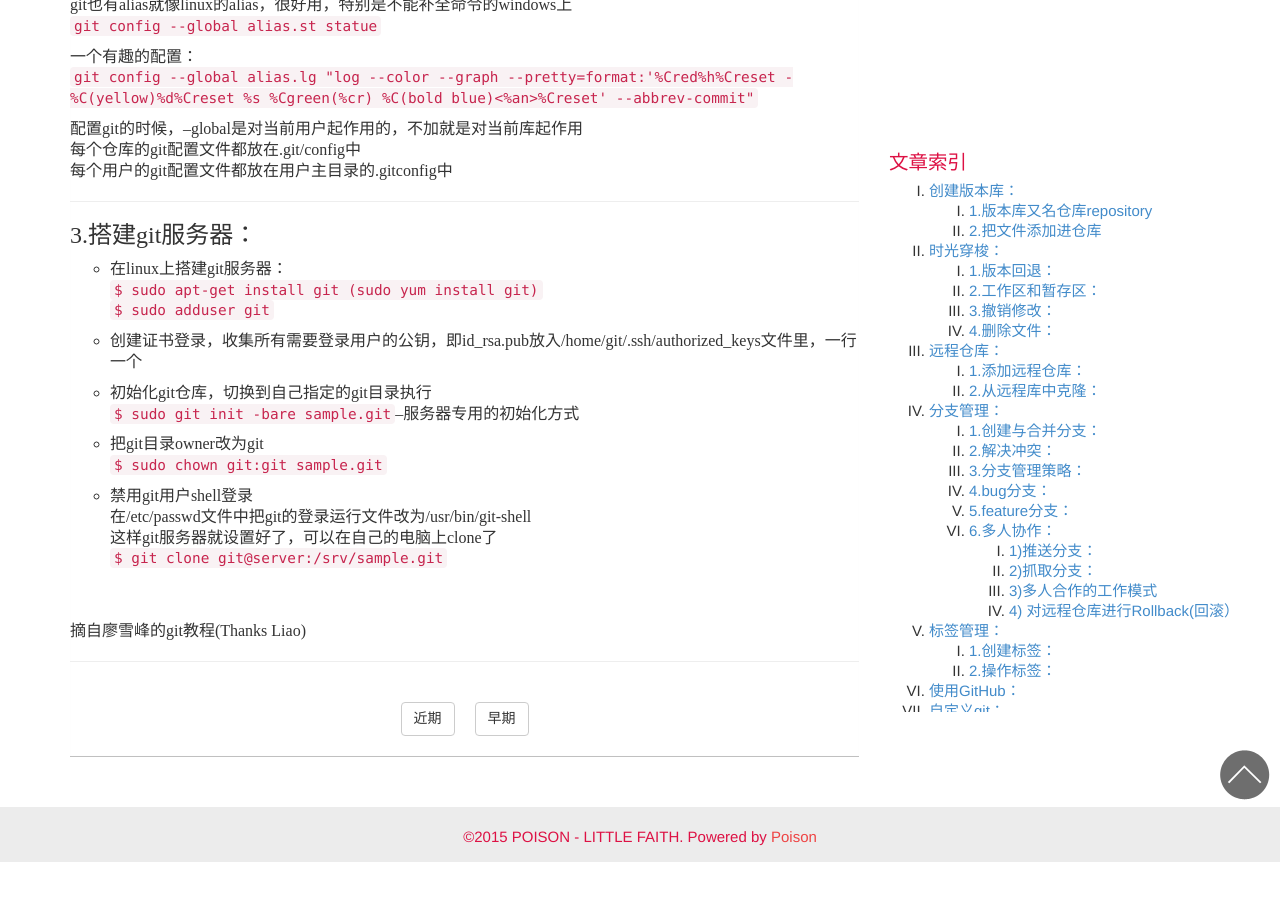
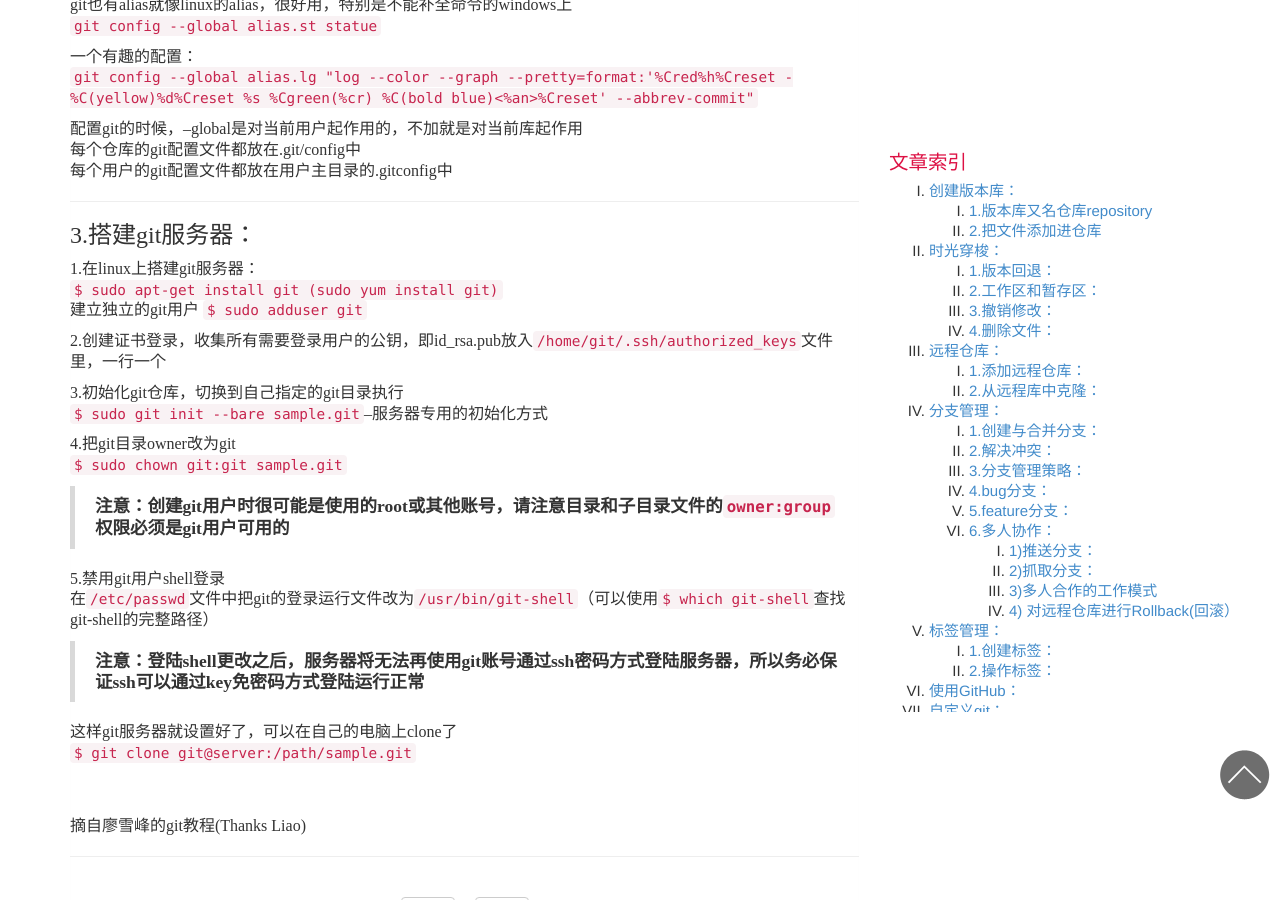
Before and after one commit to nosiop/nosiop.github.io, a Jekyll site: the page built from _posts/2015-06-24-git-summary.md, in a window 1280 px wide and 900 px high, scrolled down 7913 px. Built offline with Jekyll 4.4.1, drawn with Linux system fonts in a browser that asks for light colours; comment, search, counter and statistics services are not loaded; before the commit the page ends 8780 px from its top, so only the background shows below that.

Commit message:
change of git summary

```diff
--- a/_posts/2015-06-24-git-summary.md
+++ b/_posts/2015-06-24-git-summary.md
@@ -417,22 +417,28 @@
 
 ###3.搭建git服务器：
 
-1. 在linux上搭建git服务器：
+1.在linux上搭建git服务器：
 `$ sudo apt-get install git    (sudo yum install git)`
+建立独立的git用户
 `$ sudo adduser git`
 
-2. 创建证书登录，收集所有需要登录用户的公钥，即id_rsa.pub放入/home/git/.ssh/authorized_keys文件里，一行一个
+2.创建证书登录，收集所有需要登录用户的公钥，即id_rsa.pub放入`/home/git/.ssh/authorized_keys`文件里，一行一个
 
-3. 初始化git仓库，切换到自己指定的git目录执行
-`$ sudo git init -bare sample.git`--服务器专用的初始化方式
+3.初始化git仓库，切换到自己指定的git目录执行
+`$ sudo git init --bare sample.git`--服务器专用的初始化方式
 
-4. 把git目录owner改为git
+4.把git目录owner改为git
 `$ sudo chown git:git sample.git`
 
-5. 禁用git用户shell登录
-在/etc/passwd文件中把git的登录运行文件改为/usr/bin/git-shell
+>**注意：创建git用户时很可能是使用的root或其他账号，请注意目录和子目录文件的`owner:group`权限必须是git用户可用的**
+
+5.禁用git用户shell登录
+在`/etc/passwd`文件中把git的登录运行文件改为`/usr/bin/git-shell`（可以使用`$ which git-shell`查找git-shell的完整路径）
+
+>**注意：登陆shell更改之后，服务器将无法再使用git账号通过ssh密码方式登陆服务器，所以务必保证ssh可以通过key免密码方式登陆运行正常**
+
 这样git服务器就设置好了，可以在自己的电脑上clone了
-`$ git clone git@server:/srv/sample.git`
+`$ git clone git@server:/path/sample.git`
 
 <br/>
 摘自廖雪峰的git教程(Thanks Liao)
```
